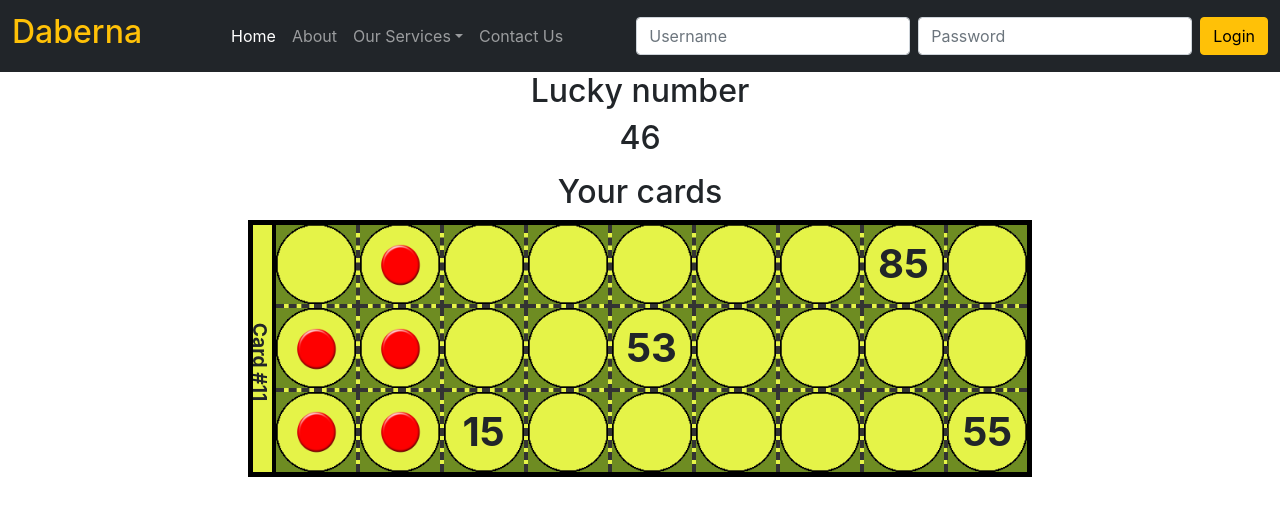
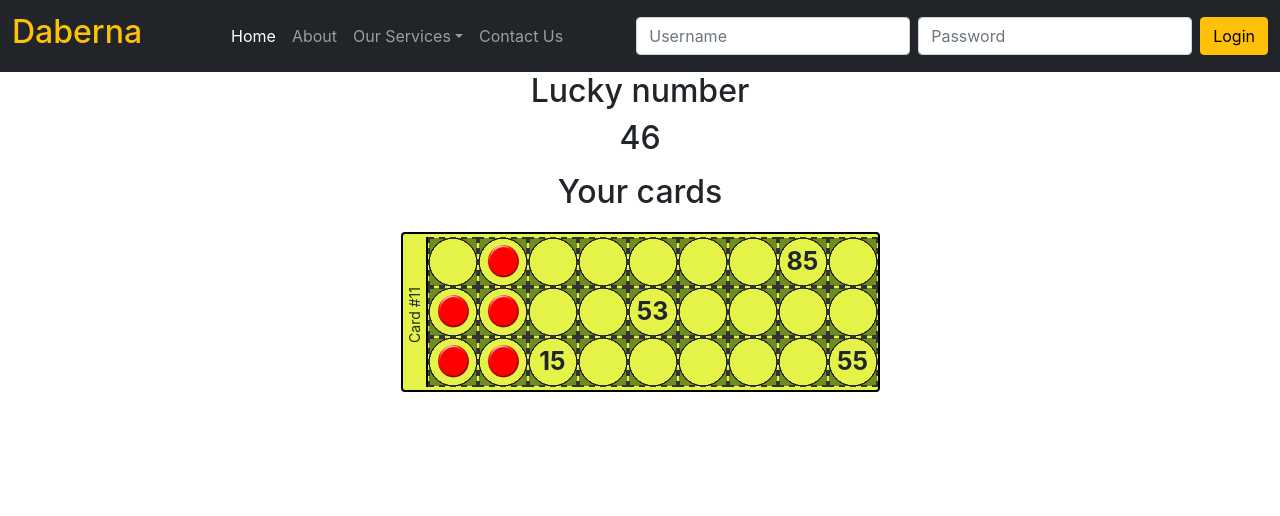
Before and after one commit to shahrooz1997/Daberna, a React (Create React App) app in the folder client/: page /game in a window 1280 px wide. Shown: the top 516 px of the page. Built offline with nearby package versions, Linux system fonts and the light colour scheme.

Commit message:
Cards UI updated. Covering feature added.

```diff
--- /dev/null
+++ b/client/src/components/Card/CardColumn.jsx
@@ -0,0 +1,16 @@
+import CardElement from "./CardElement";
+import "../../styles/card2.css";
+
+const CardColumn = (props) => {
+  const { colInfo } = props;
+
+  return (
+    <div className="columnCard">
+      {colInfo.map((el, i) => {
+        return <CardElement key={i} id={el[0]} num={el[1]} isCovered={el[2]} />;
+      })}
+    </div>
+  );
+};
+
+export default CardColumn;
--- /dev/null
+++ b/client/src/components/Card/CardElement.jsx
@@ -0,0 +1,33 @@
+import coverPic from "../../assets/cover.png";
+import { useState } from "react";
+import "../../styles/card2.css";
+import { useSelector } from "react-redux";
+
+const CardElement = (props) => {
+  const { id, num } = props;
+  let { isCovered } = props;
+  const isPlaying = useSelector((state) => state.card.selectedCard) !== null;
+  // const [covered, setCovered] = useState(isCovered);
+  const [content, setContent] = useState(
+    isCovered === true ? <img src={coverPic} alt={""} /> : num
+  );
+
+  const toggleCover = () => {
+    if (isPlaying) {
+      isCovered = !isCovered;
+      setContent(isCovered === true ? <img src={coverPic} alt={""} /> : num);
+    }
+  };
+
+  return (
+    <div className="cardElement" onClick={toggleCover}>
+      <div>{content}</div>
+    </div>
+  );
+};
+
+// CardElement.defaultProps = {
+//   id: 12,
+// };
+
+export default CardElement;
--- /dev/null
+++ b/client/src/components/Card4.jsx
@@ -0,0 +1,68 @@
+import { useSelector } from "react-redux";
+import CardColumn from "./Card/CardColumn";
+
+function convert_num_array(place_num_array) {
+  // init the nums array to empty string
+  let nums = [];
+  for (var i = 0; i < 27; i++) {
+    nums.push("");
+  }
+
+  // fill the nums array based on place_num_array
+  place_num_array.forEach((item, index, array) => {
+    if (item[0] < 27) nums[item[0]] = String(item[1]);
+  });
+
+  return nums;
+}
+
+function isCovered(index, coveredIndecies) {
+  let covered = coveredIndecies.find((n) => index === n) || false;
+  if (covered !== false) {
+    covered = true;
+  }
+  return covered;
+}
+
+const Card4 = (props) => {
+  const { id } = props;
+  const nums = convert_num_array(props.nums);
+  const coveredIndecies = useSelector((state) => state.card.coveredNumbers);
+
+  console.log(nums);
+
+  let cols = [];
+
+  for (let i = 0; i < nums.length / 3; i++) {
+    const col = [];
+    col.push([3 * i, nums[3 * i], isCovered(3 * i, coveredIndecies)]);
+    col.push([
+      3 * i + 1,
+      nums[3 * i + 1],
+      isCovered(3 * i + 1, coveredIndecies),
+    ]);
+    col.push([
+      3 * i + 2,
+      nums[3 * i + 2],
+      isCovered(3 * i + 2, coveredIndecies),
+    ]);
+    cols.push(col);
+  }
+
+  return (
+    <div>
+      <div className="card">
+        <div>
+          <div>{"Card #" + id}</div>
+        </div>
+        <div>
+          {cols.map((col, i) => {
+            return <CardColumn key={i} colInfo={col} />;
+          })}
+        </div>
+      </div>
+    </div>
+  );
+};
+
+export default Card4;
--- a/client/src/components/Cards.jsx
+++ b/client/src/components/Cards.jsx
@@ -1,5 +1,5 @@
 import { useState, useEffect } from "react";
-import Card from "../components/Card";
+import Card4 from "./Card4";
 import CardsFinder from "../apis/CardsFinder";
 import "../styles/card.css";
 
@@ -19,17 +19,13 @@ const Cards = () => {
 
   return (
     <div>
-      <div className="card">
+      <div className="cards">
         <h2 className="text-center">Cards</h2>
         {cards &&
           cards.map((card) => {
             return (
               <a key={card.id} href="/game">
-                <Card
-                  key={card.id}
-                  id={card.id}
-                  number_placement={card.numbers}
-                />
+                <Card4 key={card.id} id={card.id} nums={card.numbers} />
               </a>
             );
           })}
--- a/client/src/pages/Game.jsx
+++ b/client/src/pages/Game.jsx
@@ -1,6 +1,6 @@
 import { useState } from "react";
 import Header from "../components/Header";
-import Card from "../components/Card";
+import Card4 from "../components/Card4";
 
 const Game = () => {
   const [number_placement, set_number_placement] = useState([
@@ -21,7 +21,10 @@ const Game = () => {
         <h2>46</h2>
       </div>
       <h2 className="text-center">Your cards</h2>
-      <Card id={11} number_placement={number_placement} />
+      <div className="cards">
+        <Card4 id={11} nums={number_placement} />
+        {/* <Card4 id={11} nums={number_placement} /> */}
+      </div>
     </div>
   );
 };
--- a/client/src/styles/card.css
+++ b/client/src/styles/card.css
@@ -1,8 +1,8 @@
-.card > a,
+/* .card > a,
 .card > a:hover,
 .card > a:active {
   text-decoration: none;
-}
+} */
 
 .cover {
   width: 1.5em;
--- a/client/src/styles/card2.css
+++ b/client/src/styles/card2.css
@@ -1,50 +1,76 @@
-.mycontainer {
-  /* margin: auto;
-  display: inline-block; */
+.cards a,
+.cards a:hover,
+.cards a:active,
+.cards a:link,
+.cards a:visited {
+  text-decoration: none;
+  color: black;
 }
 
-.card-container {
+.card {
+  display: flex;
+  flex-direction: row;
   background-color: #e5f348;
-  width: 40em;
-  height: 13em;
-  margin: auto;
-  border: 5px solid black;
-  /* table-layout: fixed; */
-  display: grid;
-  grid-template-columns: 1.5em auto;
+  width: 479px;
+  /* justify-content: flex-end; */
+  padding: 3px 0px 3px 0px;
+  border: 2px solid black;
+  margin: 20px auto;
 }
 
-.card-id {
-  border-width: 0.25em;
-  border-color: black;
-  border-style: solid;
+.card > div:nth-child(1) {
+  text-align: center;
+  width: 25px;
+  border: 2px solid black;
+  border-style: none solid none none;
+  /* position: relative; */
 }
 
-.card-id > span {
+.card > div:nth-child(1) > div {
+  transform: rotate(-90deg);
+  transform-origin: 0 100%;
+  position: absolute;
+  line-height: 23px;
+  font-size: 14px;
+  height: 25px;
+  width: 150px;
+  left: 25px;
+  bottom: 0;
 }
 
-.card-number {
-  display: grid;
-  grid-template-columns: repeat(9, 1fr);
-  grid-template-rows: repeat(3, 1fr);
-  /* grid-gap: 0.12em; */
-  /* justify-items: center; */
-  /* align-items: center; */
-  /* align-content: space-around; */
-  /* grid-auto-columns: 150px; */
-  /* justify-content: space-evenly; */
+.card > div:nth-child(2) {
+  display: flex;
+  width: 450px;
+  height: 150px;
 }
 
-.card-number-slot {
+.columnCard {
+  display: flex;
+  flex-direction: column;
+  flex-basis: 150px;
+}
+
+.cardElement {
   background-image: url("../assets/cardcell.png");
   background-repeat: no-repeat;
-  background-size: 1.6em 1.6em;
+  background-size: 48px, 48px;
   background-position: center;
-  border-width: 0.08em;
   border-color: #333333;
   border-style: dashed;
-  /* padding: 1em; */
+  border-width: 2px;
+  width: 50px;
+  height: 50px;
+  display: flex;
+  justify-content: center;
+  align-items: center;
+}
+
+.cardElement div {
   font-weight: bolder;
-  font-size: 2.5em;
-  /* width: 20px; */
+  font-size: 25px;
 }
+
+.cardElement img {
+  width: 48px;
+  height: 48px;
+}
--- a/client/src/styles/main.css
+++ b/client/src/styles/main.css
@@ -1,3 +1,16 @@
+*,
+*::after,
+*::before {
+  margin: 0px;
+  padding: 0px;
+  box-sizing: border-box;
+}
+
+body {
+  width: 100%;
+  height: 100vh;
+}
+
 .custom-header {
   left: 50%;
   width: 2em;
```
